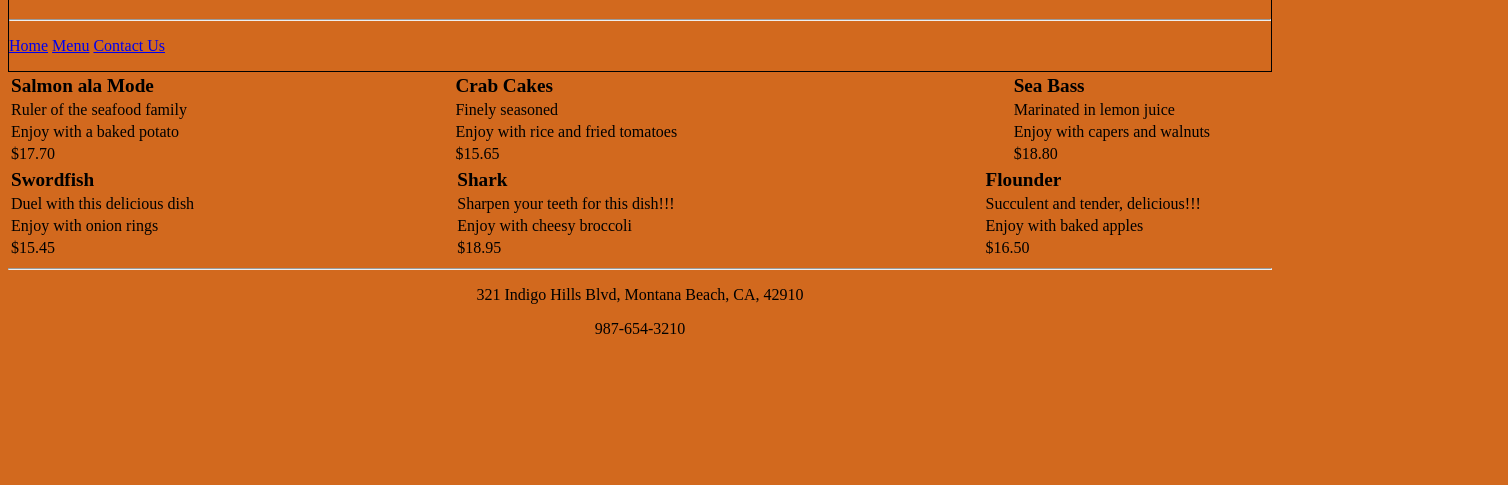
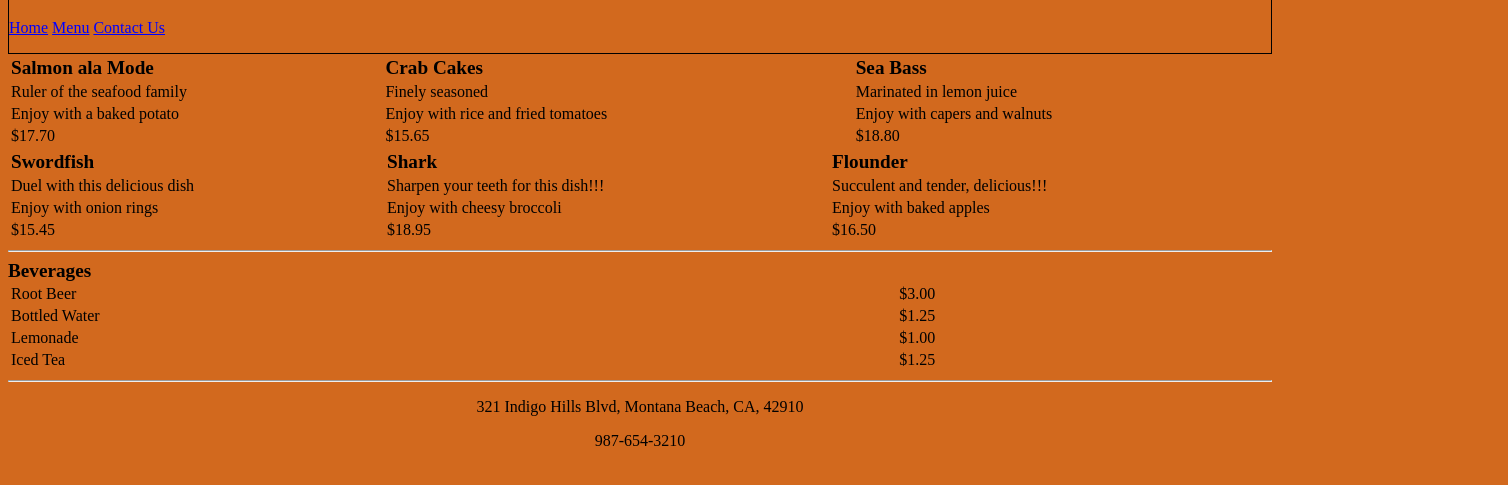
Before and after one commit to neklein/Nate-fun-coding, a plain HTML site: page RestaurantMenu.html in a window 1280 px wide. Shown: the part 71-556 px from the top of the page, 1508 px wide, since content can reach past the window. Drawn offline with Linux system fonts and the light colour scheme.

Commit message:
updated menu

```diff
--- a/RestaurantMenu.html
+++ b/RestaurantMenu.html
@@ -7,7 +7,7 @@
             {
                 margin: 0 auto;
                 text-align: left;
-                width: 1500px;
+                width: 100%;
         }
         </style>
         <link href="restaurantStyles.css"
@@ -16,7 +16,7 @@
     </head>
     <body style="background:chocolate">
         <header id="header">
-            <h1>Shoot the Breeze</h1><hr/>
+            <h1>Shoot the Breeze</h1>
             <p><a href="RestaurantHome.html">Home</a>
             <a href="RestaurantMenu.html">Menu</a>
             <a href="RestaurantContact.html">Contact Us</a>
@@ -24,7 +24,7 @@
         </header>
         <div class="centered">
         <table>
-            <tr style="font-size:larger">
+            <tr>
                 <th>Salmon ala Mode</th>
                 <th>Crab Cakes</th>
                 <th>Sea Bass</th>
@@ -49,7 +49,7 @@
             </tr>
         </table>
         <table>
-            <tr style="font-size:larger">
+            <tr>
                 <th>Swordfish</th>
                 <th>Shark</th>
                 <th>Flounder</th>
@@ -76,6 +76,31 @@
             </tr>
         </table>
         </div><hr/>
+        <div class="centered">
+            <table>
+                <caption style="text-align:left;
+                font-weight:bold;
+                font-size:larger">Beverages</caption>
+                <tbody>
+                    <tr>
+                        <td>Root Beer</td>
+                        <td>$3.00</td>
+                    </tr>
+                    <tr>
+                        <td>Bottled Water</td>
+                        <td>$1.25</td>
+                    </tr>
+                    <tr>
+                        <td>Lemonade</td>
+                        <td>$1.00</td>
+                    </tr>
+                    <tr>
+                        <td>Iced Tea</td>
+                        <td>$1.25</td>
+                    </tr>
+                </tbody>
+            </table>
+        </div><hr/>
     </body>
      <footer>
         <div>
--- a/restaurantStyles.css
+++ b/restaurantStyles.css
@@ -11,3 +11,23 @@ footer {
    label {
        font-weight: bold;
    }
+ a {
+     font-weight: normal;
+     text-decoration: underline
+ }
+   a:link {
+       color: blue
+   }
+   a:visited {
+    color: red
+   }
+a:hover {
+    font-weight: bold
+}
+a:active {
+    text-decoration: none;
+}
+th {
+    font-size: larger;
+    font-weight: bold;
+}
```
